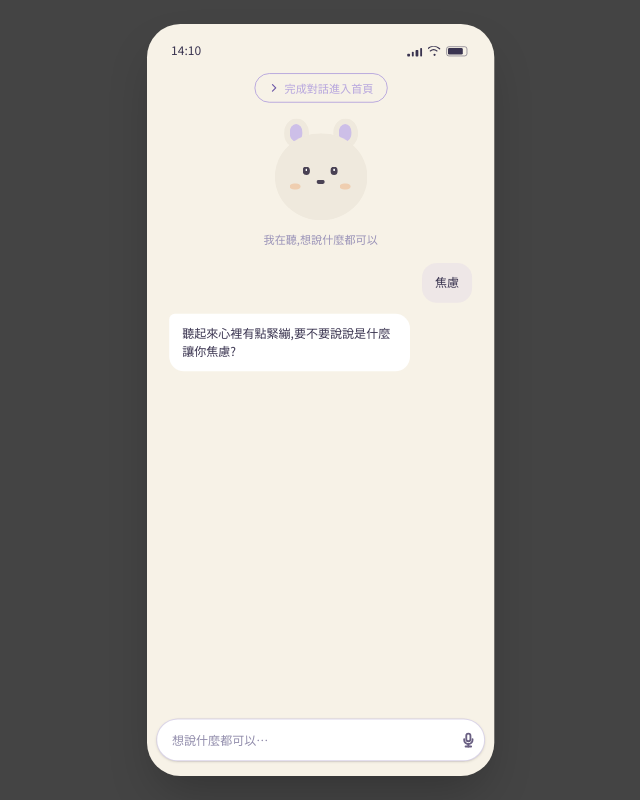
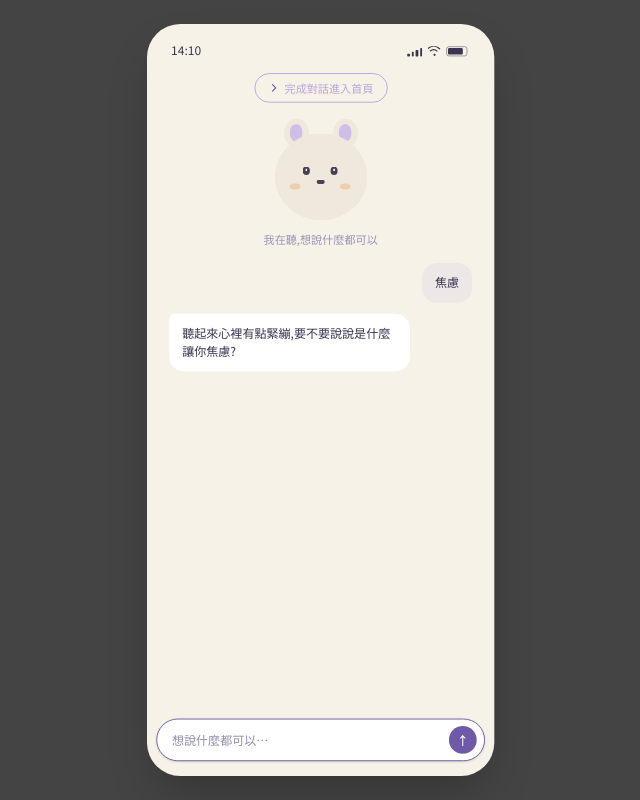
Before and after one commit to hmc10116-debug/pace-ui, a React (Vite) app: page / in a window 1280 px wide. Both pictures are taken after a click on the button "焦慮". Shown: the whole page, without its empty margins (319-959 px from the left). Built offline with nearby package versions, Linux system fonts and the light colour scheme.

Commit message:
Autofocus chat input on entering the chat screen
Matches the Figma flow where picking a mood chip immediately brings up
the keyboard on the chat screen, instead of requiring a manual tap.

```diff
--- a/src/components/ChatScreen.tsx
+++ b/src/components/ChatScreen.tsx
@@ -36,12 +36,17 @@ export default function ChatScreen({
   onFinish: () => void;
 }) {
   const listEndRef = useRef<HTMLDivElement>(null);
+  const inputRef = useRef<HTMLInputElement>(null);
   const [isFocused, setIsFocused] = useState(false);
   const showSend = isFocused || draft.trim().length > 0;
 
   useEffect(() => {
     listEndRef.current?.scrollIntoView({ behavior: "smooth", block: "end" });
   }, [messages, isTyping]);
+
+  useEffect(() => {
+    inputRef.current?.focus();
+  }, []);
 
   return (
     <div className="relative flex size-full flex-col">
@@ -91,6 +96,7 @@ export default function ChatScreen({
           }`}
         >
           <input
+            ref={inputRef}
             value={draft}
             onChange={(e) => onDraftChange(e.target.value)}
             onFocus={() => setIsFocused(true)}
```
